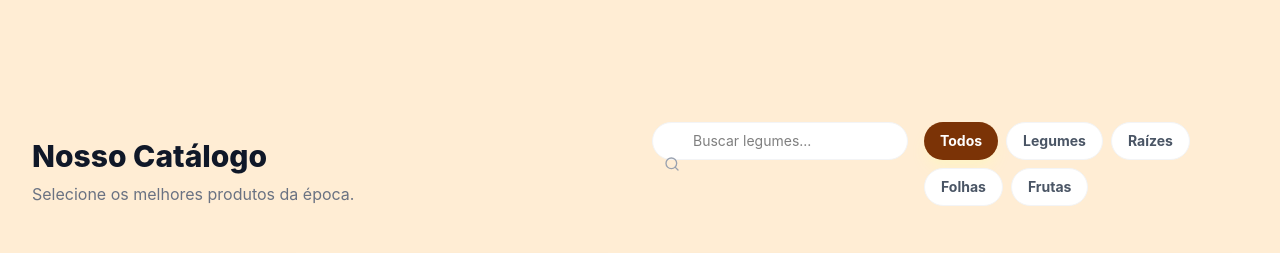
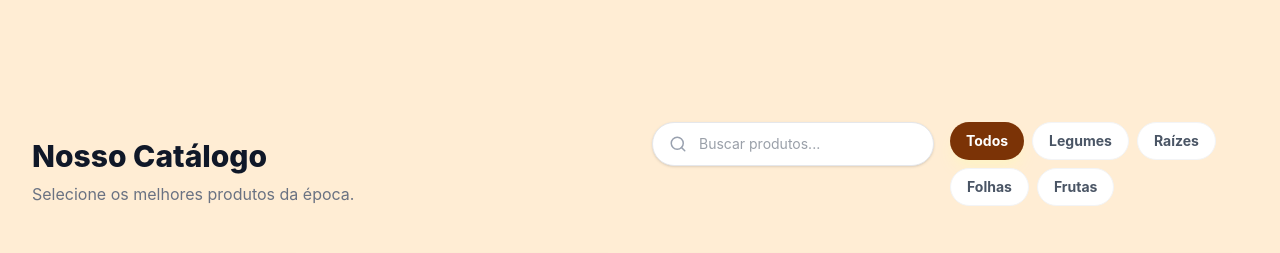
Before and after one commit to Defendi22/brutus-japan, a React (Vite) app: page / in a window 1280 px wide. Shown: the part 900-1153 px from the top of the page. Built offline with nearby package versions, Linux system fonts and the light colour scheme; grey boxes are pictures that could not be loaded.

Commit message:
Lupa desalinhada

```diff
--- a/src/components/Catalog.tsx
+++ b/src/components/Catalog.tsx
@@ -1,19 +1,22 @@
 import React, { useState } from 'react';
+import { Search } from 'lucide-react';
 import { products } from '../data/products';
 import ProductCard from './ProductCard';
 
 const categories = ['Todos', 'Legumes', 'Raízes', 'Folhas', 'Frutas'];
 
-import { Search } from 'lucide-react';
-
 const Catalog: React.FC = () => {
   const [activeCategory, setActiveCategory] = useState('Todos');
   const [searchQuery, setSearchQuery] = useState('');
 
-  const filteredProducts = products.filter(p => {
-    const matchesCategory = activeCategory === 'Todos' || p.category === activeCategory;
-    const matchesSearch = p.name.toLowerCase().includes(searchQuery.toLowerCase()) ||
-                         p.japaneseName.toLowerCase().includes(searchQuery.toLowerCase());
+  const filteredProducts = products.filter((p) => {
+    const matchesCategory =
+      activeCategory === 'Todos' || p.category === activeCategory;
+
+    const matchesSearch =
+      p.name.toLowerCase().includes(searchQuery.toLowerCase()) ||
+      p.japaneseName.toLowerCase().includes(searchQuery.toLowerCase());
+
     return matchesCategory && matchesSearch;
   });
 
@@ -22,21 +25,33 @@ const Catalog: React.FC = () => {
       <div className="max-w-7xl mx-auto px-4 sm:px-6 lg:px-8">
         <div className="flex flex-col md:flex-row md:items-end justify-between mb-12 gap-6">
           <div className="flex-1">
-            <h2 className="text-3xl font-extrabold text-gray-900 mb-2">Nosso Catálogo</h2>
-            <p className="text-gray-500">Selecione os melhores produtos da época.</p>
+            <h2 className="text-3xl font-extrabold text-gray-900 mb-2">
+              Nosso Catálogo
+            </h2>
+            <p className="text-gray-500">
+              Selecione os melhores produtos da época.
+            </p>
           </div>
 
           <div className="flex flex-col sm:flex-row gap-4 flex-1 justify-end">
-            <div className="relative">
-              <Search className="absolute left-3 top-1/2 -translate-y-1/2 h-4 w-4 text-gray-400" />
+
+            {/* Campo de busca */}
+            <div className="flex items-center bg-white border border-gray-200 rounded-full h-11 w-full sm:w-72 px-4 shadow-sm">
+              <Search
+                size={18}
+                className="text-gray-400 flex-shrink-0"
+              />
+
               <input
                 type="text"
-                placeholder="Buscar legumes..."
+                placeholder="Buscar produtos..."
                 value={searchQuery}
                 onChange={(e) => setSearchQuery(e.target.value)}
-                className="pl-10 pr-4 py-2 bg-white border border-gray-100 rounded-full text-sm focus:ring-2 focus:ring-amber-500 outline-none w-full sm:w-64"
+                className="flex-1 ml-3 bg-transparent text-sm text-gray-700 outline-none border-none"
               />
             </div>
+
+            {/* Categorias */}
             <div className="flex flex-wrap gap-2">
               {categories.map((cat) => (
                 <button
@@ -55,15 +70,21 @@ const Catalog: React.FC = () => {
           </div>
         </div>
 
+        {/* Produtos */}
         <div className="grid grid-cols-1 sm:grid-cols-2 lg:grid-cols-4 gap-8">
           {filteredProducts.map((product) => (
-            <ProductCard key={product.id} product={product} />
+            <ProductCard
+              key={product.id}
+              product={product}
+            />
           ))}
         </div>
 
         {filteredProducts.length === 0 && (
           <div className="text-center py-20">
-            <p className="text-gray-400 italic">Nenhum produto encontrado nesta categoria.</p>
+            <p className="text-gray-400 italic">
+              Nenhum produto encontrado nesta categoria.
+            </p>
           </div>
         )}
       </div>
```
